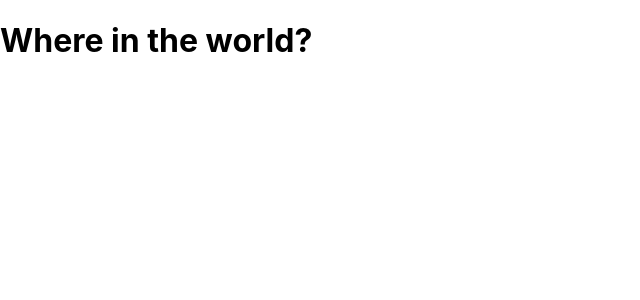
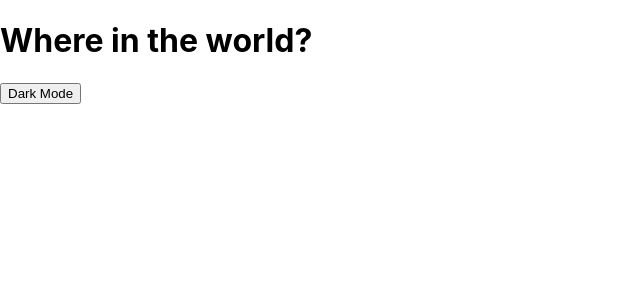
Before and after one commit to giandefaria/rest-countries-api-with-color-theme-switcher-master, a React (Create React App) app: page / in a window 1280 px wide. Shown: the top 300 px of the page, without its empty margins (0-640 px from the left). Built offline with nearby package versions, Linux system fonts and the light colour scheme.

Commit message:
add botão dark mode

```diff
--- a/src/components/main.tsx
+++ b/src/components/main.tsx
@@ -6,6 +6,7 @@ export default function Main() {
         <>
             <header>
                 <h1>Where in the world?</h1>
+                <button className="mode">Dark Mode</button>
             </header>
             <main>
 
```
